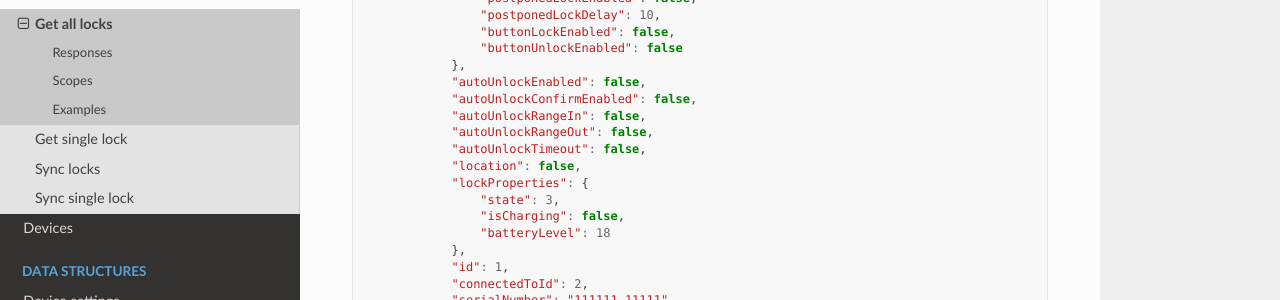
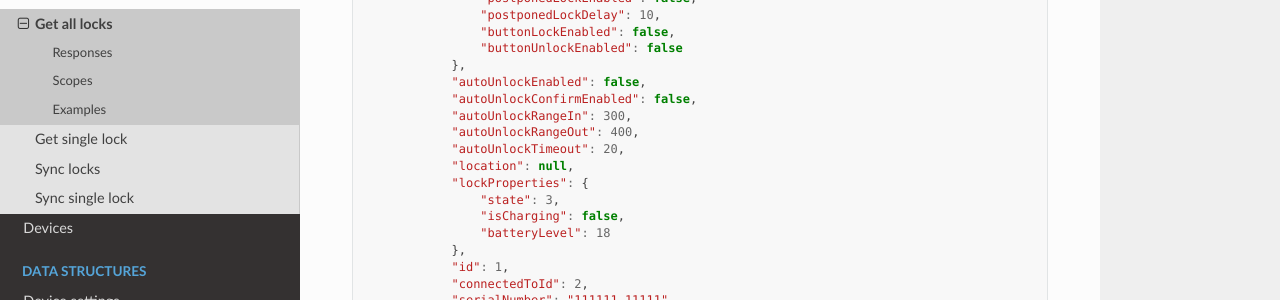
Before and after one commit to tedee-com/tedee-api-doc, a Sphinx documentation site: the page built from docs/source/endpoints/lock/get-all.rst, in a window 1280 px wide and 900 px high, scrolled down 945 px. Shown: the part 151-451 px from the top of the window. Built offline with Sphinx 7.4.7 and the Read the Docs theme 2.0.0, drawn with Linux system fonts in a browser that asks for light colours.

Commit message:
Update code

```diff
--- a/docs/source/endpoints/device/get-with-details.rst
+++ b/docs/source/endpoints/device/get-with-details.rst
@@ -18,7 +18,7 @@ Responses
 | Name                   | Type                                          | Description              |
 +========================+===============================================+==========================+
 | 200 OK                 | :doc:`Lock <../../datastructures/lock>` []    | successful operation     |
-+------------------------+-----------------------------------------------+--------------------------+
++                        +-----------------------------------------------+                          +
 |                        | :doc:`Bridge <../../datastructures/bridge>` []|                          |
 +------------------------+-----------------------------------------------+--------------------------+
 
--- a/docs/source/endpoints/index.rst
+++ b/docs/source/endpoints/index.rst
@@ -17,4 +17,4 @@ Devices
    :maxdepth: 1
    :hidden:
 
-   Get all locks<device/get-with-details>
+   Get devices with details<device/get-with-details>
--- a/docs/source/endpoints/lock/get-all.rst
+++ b/docs/source/endpoints/lock/get-all.rst
@@ -60,10 +60,10 @@ Examples
                 },
                 "autoUnlockEnabled": false,
                 "autoUnlockConfirmEnabled": false,
-                "autoUnlockRangeIn": false,
-                "autoUnlockRangeOut": false,
-                "autoUnlockTimeout": false,
-                "location": false,
+                "autoUnlockRangeIn": 300,
+                "autoUnlockRangeOut": 400,
+                "autoUnlockTimeout": 20,
+                "location": null,
                 "lockProperties": {
                     "state": 3,
                     "isCharging": false,
```
Also changed, not shown: docs/source/endpoints/lock/get-single.rst (+4 -4 lines).
